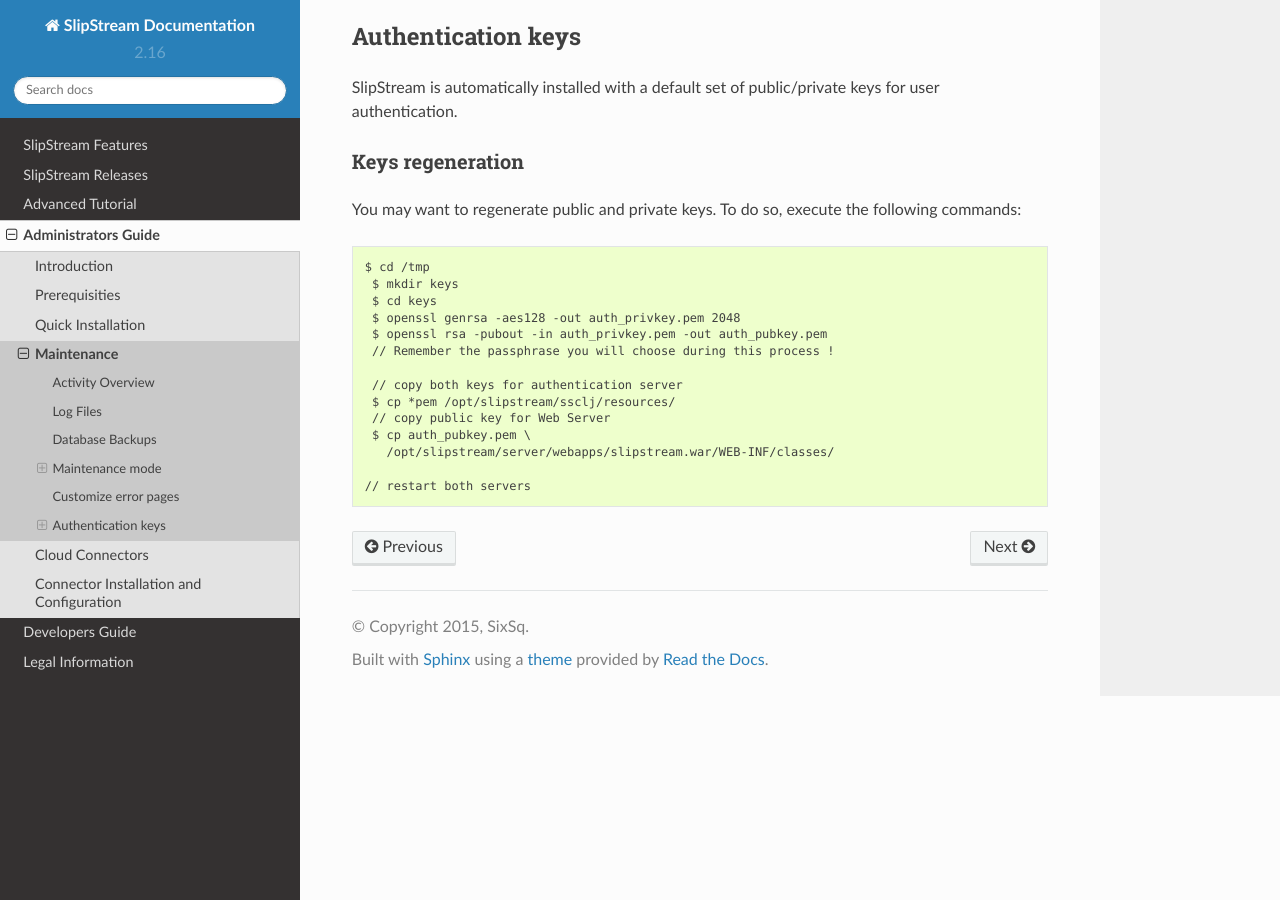
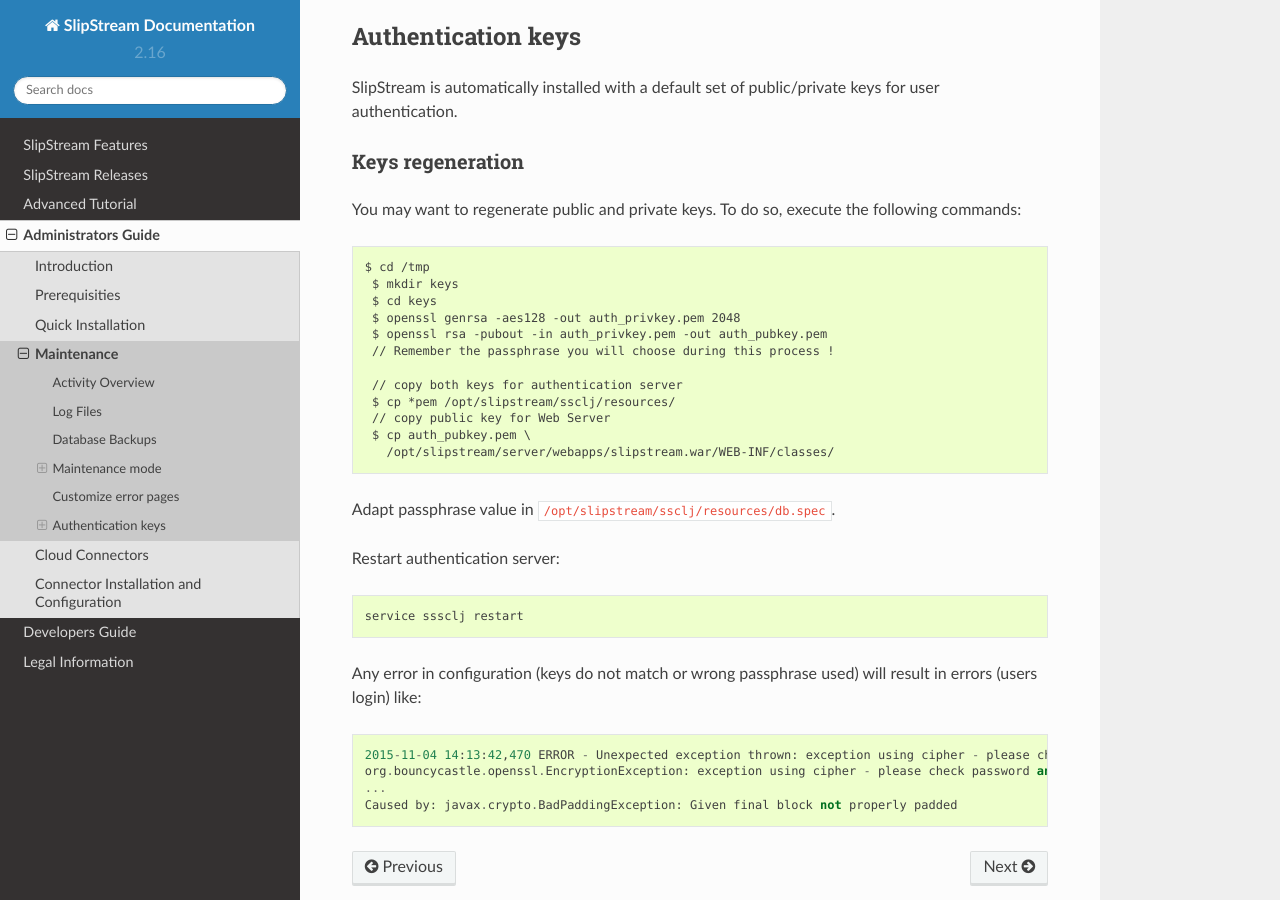
Before and after one commit to slipstream/SlipStreamDocumentation, a Sphinx documentation site: the page built from docs/administrator_guide/maintenance.rst, in a window 1280 px wide and 900 px high, scrolled down 1796 px. Built offline with Sphinx 7.4.7 and the Read the Docs theme 2.0.0, drawn with Linux system fonts in a browser that asks for light colours.

Commit message:
Adapt key regeneration section in documentation

```diff
--- a/docs/administrator_guide/maintenance.rst
+++ b/docs/administrator_guide/maintenance.rst
@@ -114,4 +114,20 @@
    $ cp auth_pubkey.pem \
      /opt/slipstream/server/webapps/slipstream.war/WEB-INF/classes/
 
-  // restart both servers
+
+Adapt passphrase value in ``/opt/slipstream/ssclj/resources/db.spec``.
+
+Restart authentication server:
+
+::
+
+  service sssclj restart
+
+Any error in configuration (keys do not match or wrong passphrase used) will result in errors (users login) like:
+
+::
+
+  2015-11-04 14:13:42,470 ERROR - Unexpected exception thrown: exception using cipher - please check password and data.
+  org.bouncycastle.openssl.EncryptionException: exception using cipher - please check password and data.
+  ...
+  Caused by: javax.crypto.BadPaddingException: Given final block not properly padded
```
